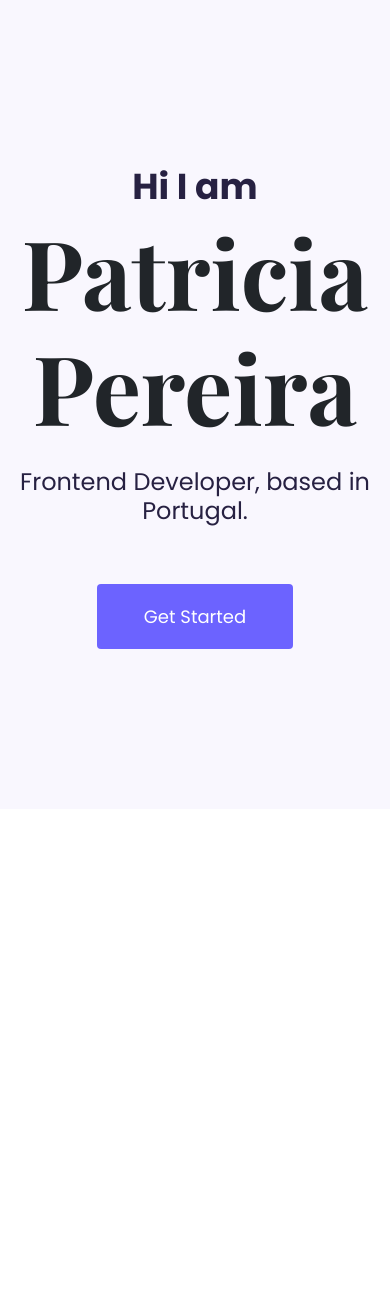
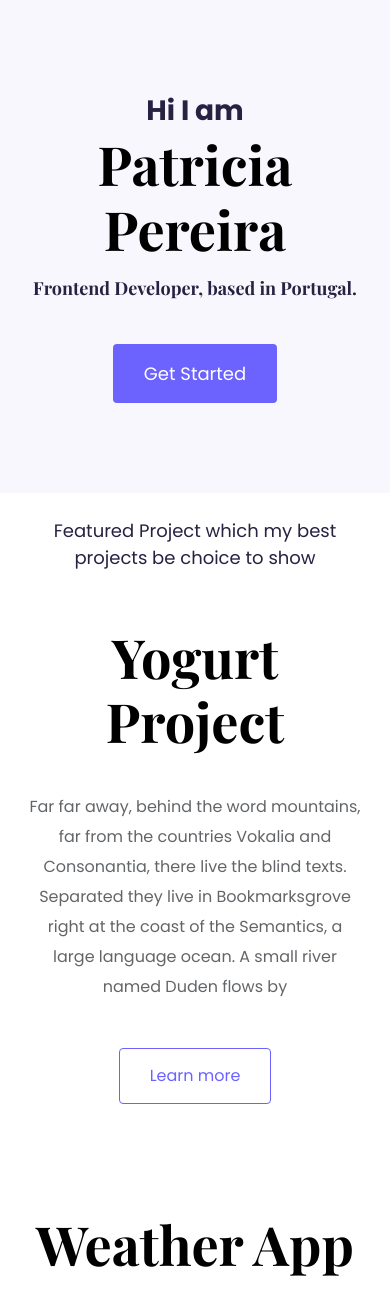
Before and after one commit to KadukAnna/Portfolio-project, a plain HTML site: page index.html in a window 390 px wide. Shown: the top 1309 px of the page. Before the commit the page ends 844 px from the top, so only its background shows below. Drawn offline with nearby package versions, Linux system fonts and the light colour scheme.

Commit message:
Added projects description

```diff
--- a/index.html
+++ b/index.html
@@ -28,6 +28,70 @@
         <a href="#" class="btn btn-branding">Get Started</a>
       </div>
     </div>
+    <p class="general_info text-center m-md-5 m-4">
+      Featured Project which my best projects be choice to show
+    </p>
+    <div class="container">
+      <div class="row">
+        <div class="col d-none d-md-block">
+          <img
+            src="/images/yogurt.png"
+            alt="Yogurt project"
+            class="img-fluid"
+          />
+        </div>
+        <div class="col">
+          <div class="project-description">
+            <h2>Yogurt Project</h2>
+            <p>
+              Far far away, behind the word mountains, far from the countries
+              Vokalia and Consonantia, there live the blind texts. Separated
+              they live in Bookmarksgrove right at the coast of the Semantics, a
+              large language ocean. A small river named Duden flows by
+            </p>
+            <a href="#" class="btn btn-branding">Learn more</a>
+          </div>
+        </div>
+      </div>
+      <div class="row my-5">
+        <div class="col">
+          <div class="project-description">
+            <h2>Weather App</h2>
+            <p>
+              Far far away, behind the word mountains, far from the countries
+              Vokalia and Consonantia, there live the blind texts. Separated
+              they live in Bookmarksgrove right at the coast of the Semantics, a
+              large language ocean. A small river named Duden flows by
+            </p>
+            <a href="#" class="btn btn-branding">Learn more</a>
+          </div>
+        </div>
+        <div class="col d-none d-md-block">
+          <img src="/images/weather.png" alt="Weather App" class="img-fluid" />
+        </div>
+      </div>
+      <div class="row">
+        <div class="col d-none d-md-block">
+          <img
+            src="/images/dictionary.png"
+            alt="Dictionary App"
+            class="img-fluid"
+          />
+        </div>
+        <div class="col">
+          <div class="project-description">
+            <h2>Dictionary App</h2>
+            <p>
+              Far far away, behind the word mountains, far from the countries
+              Vokalia and Consonantia, there live the blind texts. Separated
+              they live in Bookmarksgrove right at the coast of the Semantics, a
+              large language ocean. A small river named Duden flows by
+            </p>
+            <a href="#" class="btn btn-branding">Learn more</a>
+          </div>
+        </div>
+      </div>
+    </div>
     <script
       src="https://cdn.jsdelivr.net/npm/bootstrap@5.2.0/dist/js/bootstrap.bundle.min.js"
       integrity="sha384-A3rJD856KowSb7dwlZdYEkO39Gagi7vIsF0jrRAoQmDKKtQBHUuLZ9AsSv4jD4Xa"
--- a/styles/portfolio.css
+++ b/styles/portfolio.css
@@ -11,6 +11,17 @@
 
 body {
   font-family: var(--default-font-family);
+}
+
+h1,
+h2,
+h3,
+h4,
+h5,
+h6 {
+  font-family: var(--heading-font-family);
+  font-weight: bold;
+  color: black;
 }
 
 .hero {
@@ -27,15 +38,13 @@ body {
 }
 
 .hero h1 {
-  font-family: var(--heading-font-family);
-  font-weight: bold;
   font-size: 96px;
-  margin-bottom: 24px;
 }
 
 .hero h2 {
   font-weight: normal;
   font-size: 24px;
+  line-height: 2;
   color: var(--primary-color);
 }
 
@@ -45,11 +54,69 @@ body {
   text-decoration: none;
   font-size: 18px;
   border-radius: 4px;
-  padding: 18px 46px;
-  margin-top: 50px;
+  padding: 15px 30px;
+  margin-top: 30px;
 }
 
 .btn-branding:hover {
   background-color: var(--branding-color);
   color: black;
+  border: 1px solid var(--branding-color);
 }
+
+.general_info {
+  font-size: 18px;
+  color: var(--primary-color);
+  line-height: 27px;
+}
+
+.project-description {
+  margin: 120px 30px;
+}
+
+.project-description h2 {
+  font-size: 64px;
+}
+
+.project-description p {
+  font-size: 16px;
+  line-height: 30px;
+  opacity: 70%;
+  padding: 30px 0;
+}
+
+.project-description .btn-branding {
+  background-color: #ffffff;
+  color: var(--branding-color);
+  border: 1px solid var(--branding-color);
+  font-size: 16px;
+  line-height: 24px;
+  margin: 0;
+}
+
+@media (max-width: 600px) {
+  .hero {
+    padding: 90px 20px;
+  }
+
+  .hero p {
+    font-size: 28px;
+  }
+
+  .hero h1 {
+    font-size: 54px;
+  }
+
+  .hero h2 {
+    font-size: 18px;
+  }
+
+  .project-description {
+    margin: 30px 15px;
+    text-align: center;
+  }
+
+  .project-description h2 {
+    font-size: 54px;
+  }
+}
```
Also changed, not shown: images/dictionary.png (added), images/weather.png (added), images/yogurt.png (added).
